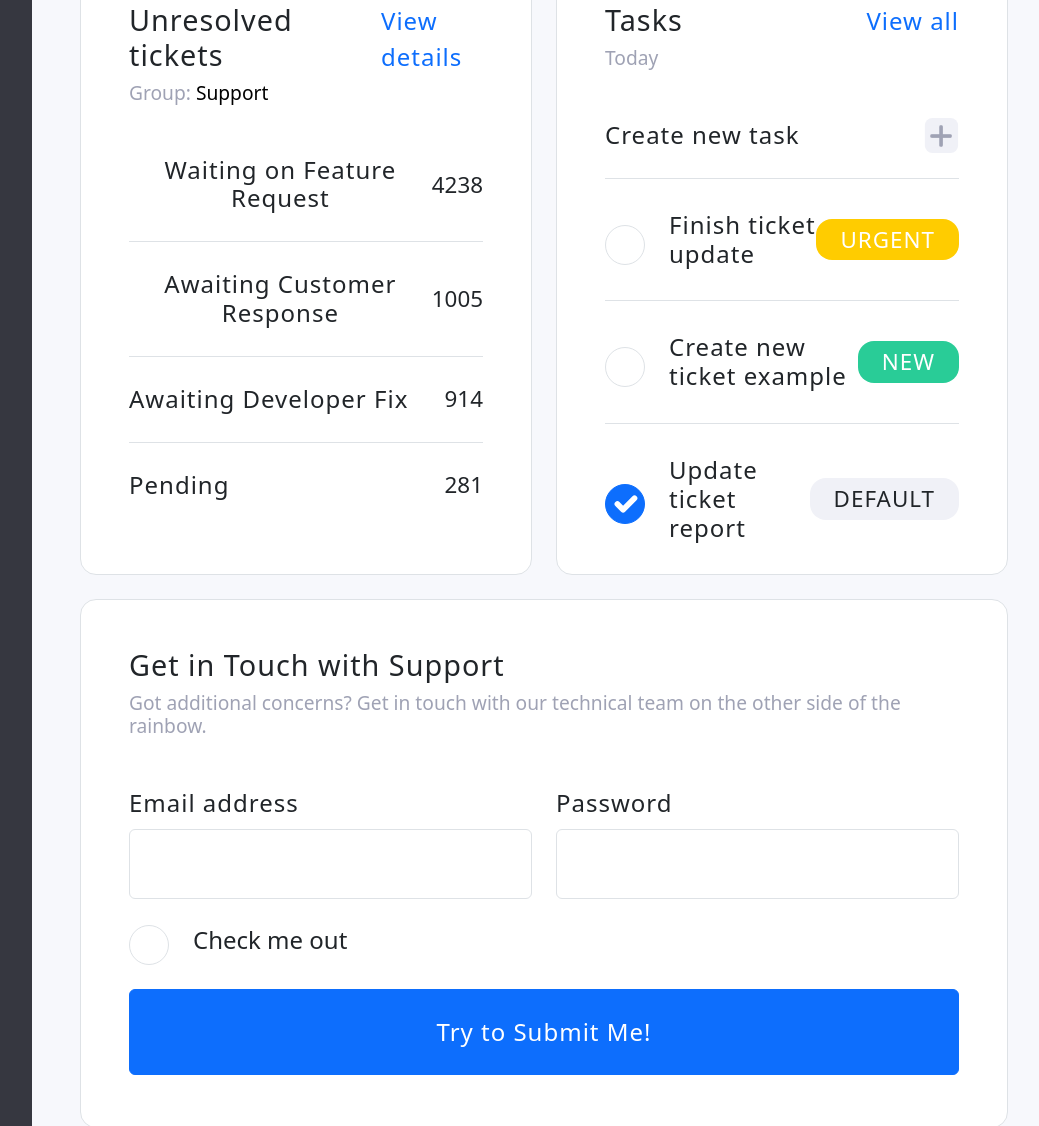
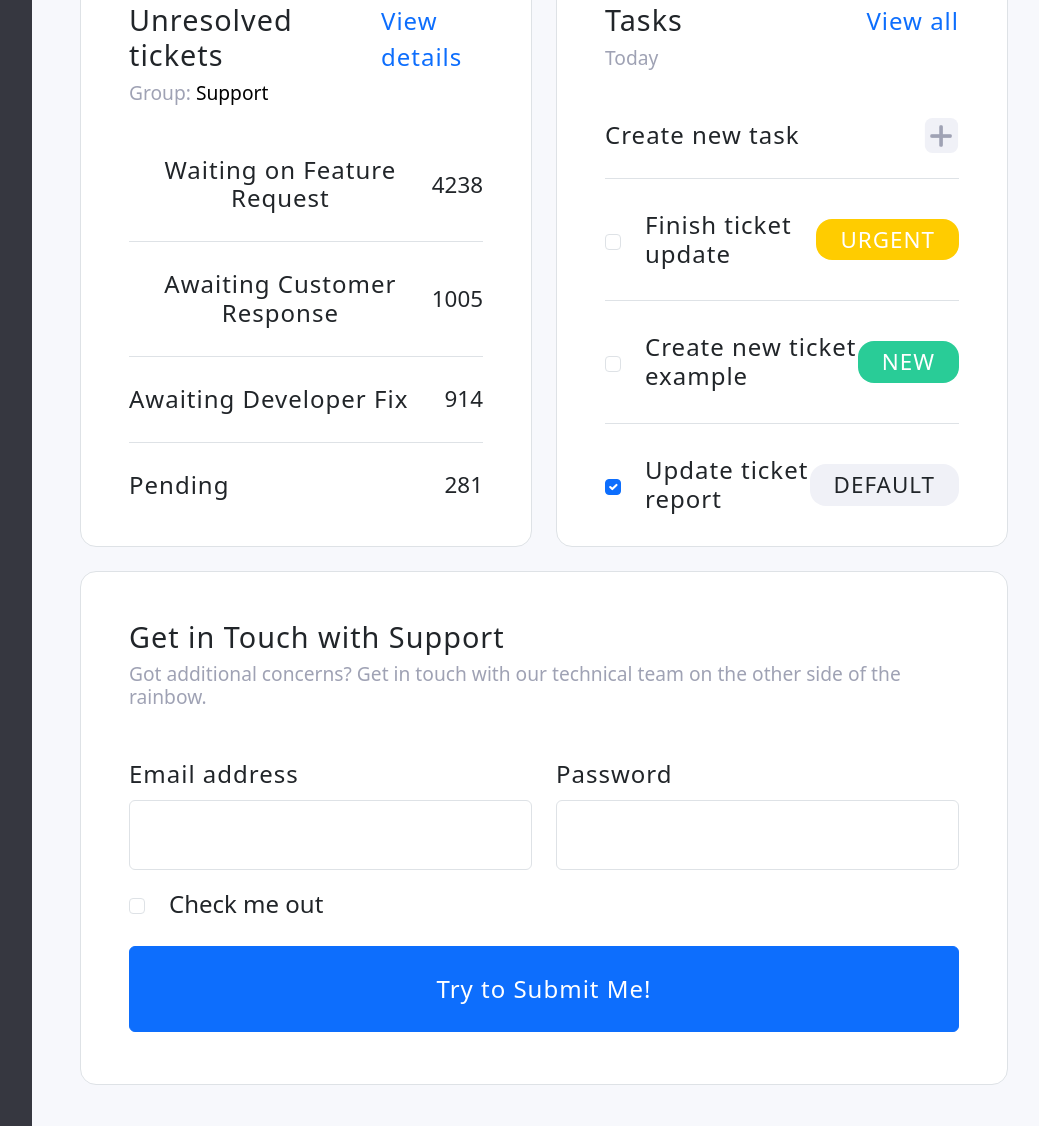
Before and after one commit to 76chan21/Keilly_Narumi_Framework, a website: page public/index.html in a window 1280 px wide. Shown: the part 950-2076 px from the top of the page, without its empty margins (224-1263 px from the left). Drawn offline with nearby package versions, Linux system fonts and the light colour scheme.

Commit message:
put back scss codes
not working yet, trial and testing in between

```diff
--- a/public/assets/css/style.css
+++ b/public/assets/css/style.css
@@ -231,15 +231,6 @@ ul {
     padding-bottom: 2em !important;
 }
 
-.hello-border {
-    border-left: 1px solid #F0F1F7;
-}
-
-.form-check-input[type=checkbox] {
-    border-radius: 50% !important;
-    font-size: 2.5em;
-}
-
 .form-label {
     font-size: 1.5em;
     letter-spacing: 1px;
```
Also changed, not shown: src/scss/stylesheet.scss (+5 -7 lines).
